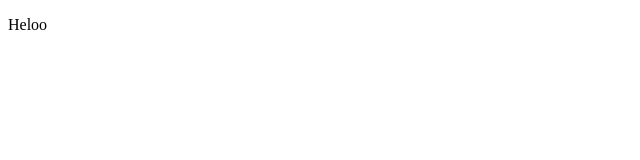
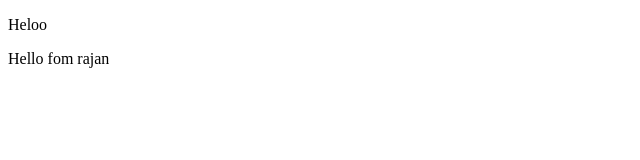
Before and after one commit to keerthirajanus/Git_test, a plain HTML site: page index.html in a window 1280 px wide. Shown: the full height of the page, 0-640 px from the left. Drawn offline with Linux system fonts and the light colour scheme.

Commit message:
hello from rajan

```diff
--- a/index.html
+++ b/index.html
@@ -7,6 +7,7 @@
   </head>
   <body>
     <p>Heloo</p>
+    <div>Hello fom rajan</div>
     <div></div>
   </body>
 </html>
```
